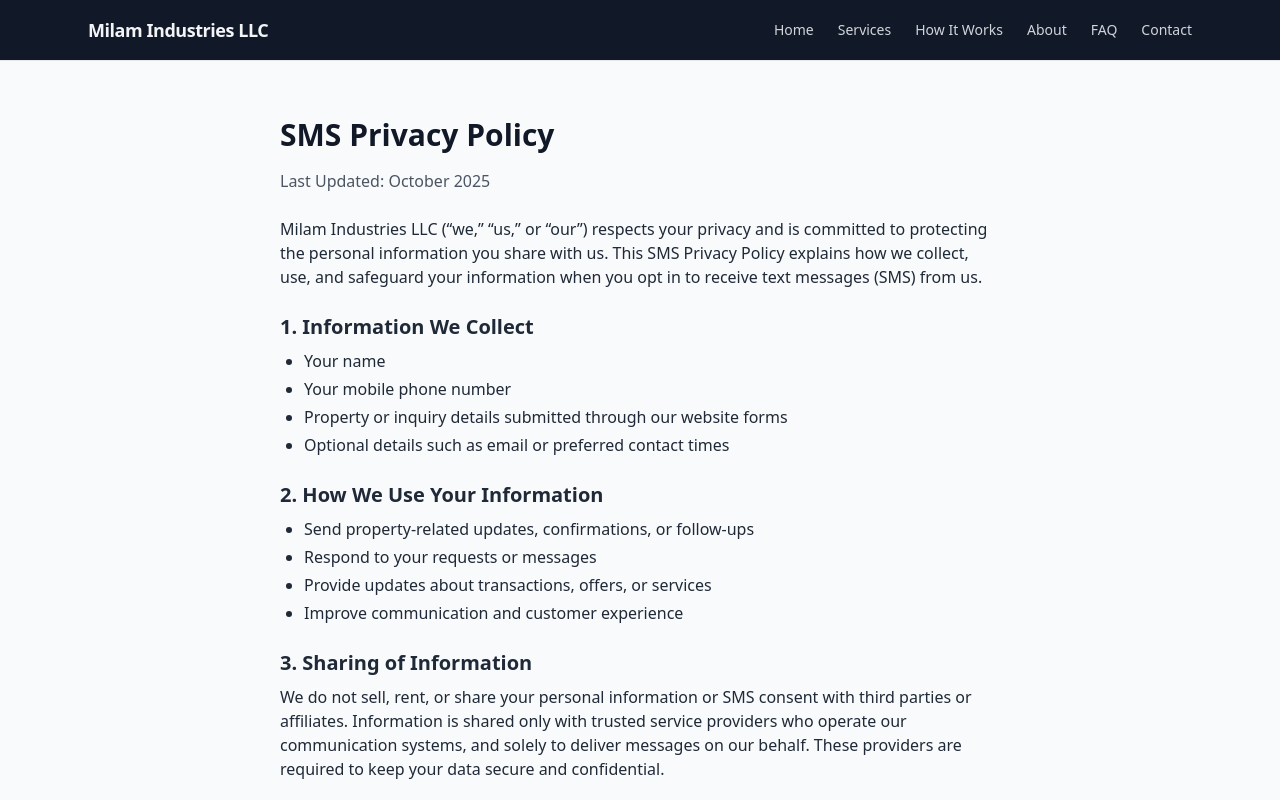
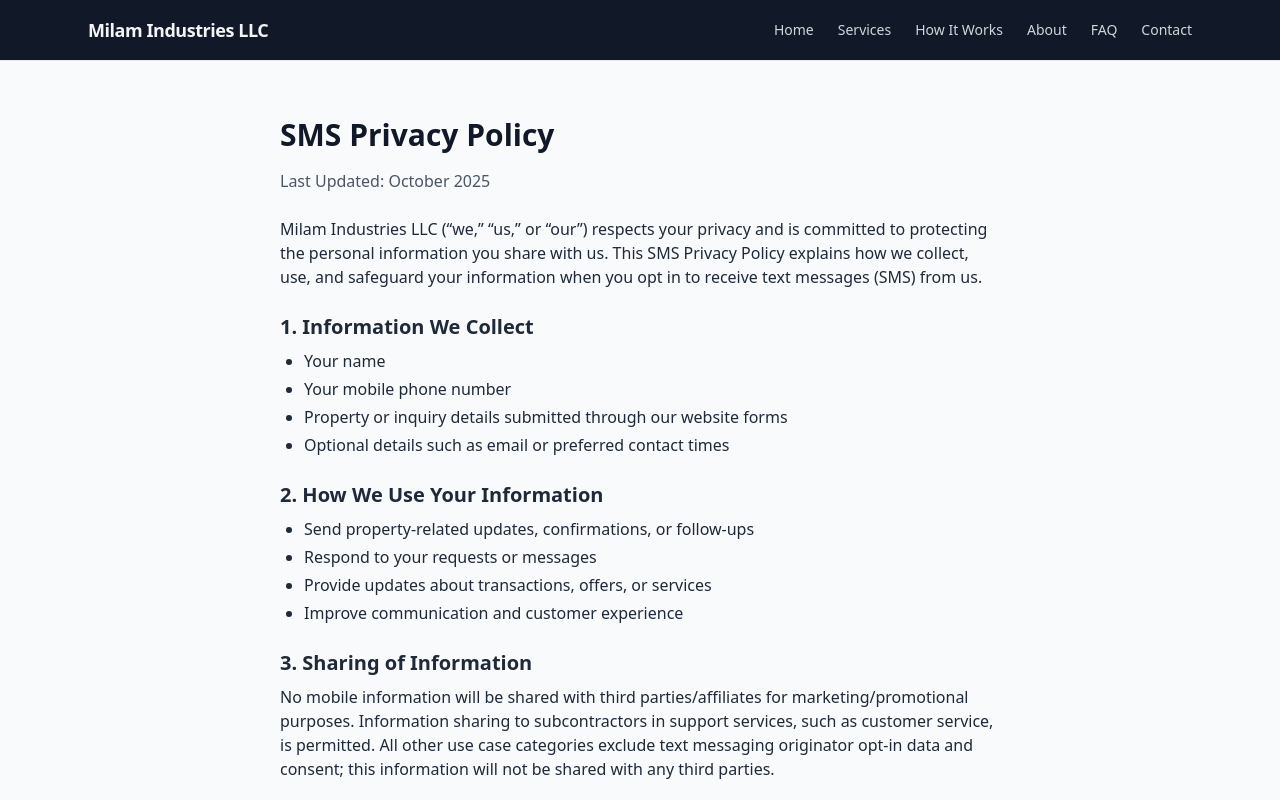
Before and after one commit to milamindustries/milamindustries-site, a Next.js app in the folder milamindustries-site/: page /privacy-policy in a window 1280 px wide. Shown: the top 800 px of the page. Built offline with nearby package versions, Linux system fonts and the light colour scheme.

Commit message:
Update page.jsx

```diff
--- a/milamindustries-site/app/privacy-policy/page.jsx
+++ b/milamindustries-site/app/privacy-policy/page.jsx
@@ -33,10 +33,9 @@ export default function PrivacyPolicyPage() {
 
       <h2 className="text-xl font-semibold mt-6 mb-2">3. Sharing of Information</h2>
       <p className="mb-4">
-        We do not sell, rent, or share your personal information or SMS consent with third parties or
-        affiliates. Information is shared only with trusted service providers who operate our communication
-        systems, and solely to deliver messages on our behalf. These providers are required to keep your
-        data secure and confidential.
+        No mobile information will be shared with third parties/affiliates for marketing/promotional purposes. Information sharing
+        to subcontractors in support services, such as customer service, is permitted. All other use case categories exclude text messaging
+        originator opt-in data and consent; this information will not be shared with any third parties.
       </p>
 
       <h2 className="text-xl font-semibold mt-6 mb-2">4. SMS Consent</h2>
```
